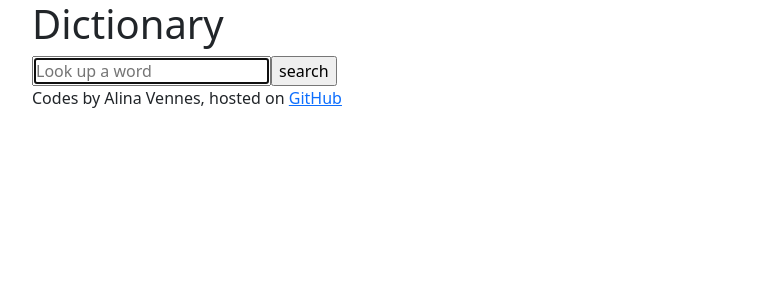
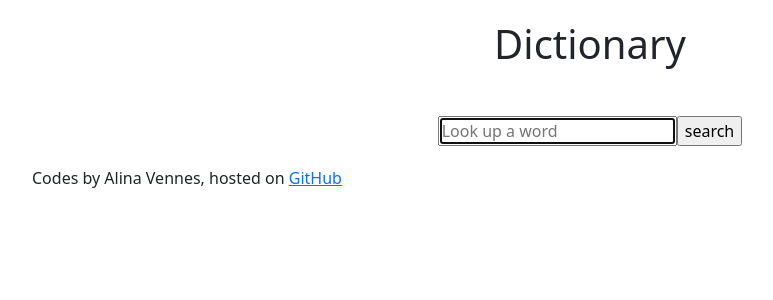
Before and after one commit to alinaven/react-dictionary, a React (Create React App) app: page / in a window 1280 px wide. Shown: the top 300 px of the page, without its empty margins (50-823 px from the left). Built offline with nearby package versions, Linux system fonts and the light colour scheme.

Commit message:
Small styling adjustments

```diff
--- a/src/App.css
+++ b/src/App.css
@@ -3,6 +3,22 @@
   background-color: white;
 }
 
+h1 {
+  text-align: center;
+  padding: 20px;
+}
+
+form {
+  text-align: center;
+  padding: 20px;
+}
+
 .footer {
   text-align: center;
 }
+
+.meaning {
+  background-color: lightgrey;
+  padding: 10px;
+  margin: 10px;
+}
```
